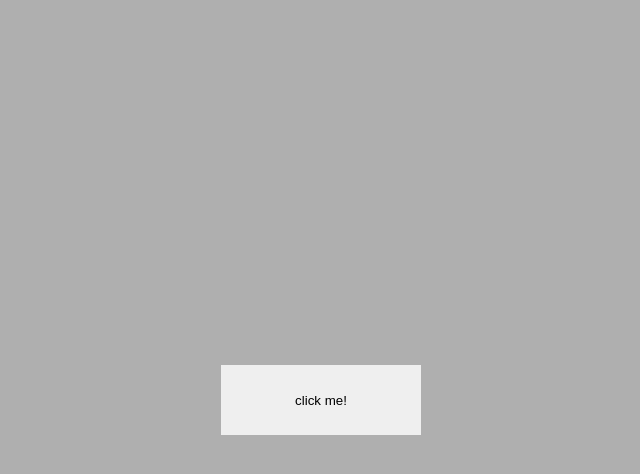
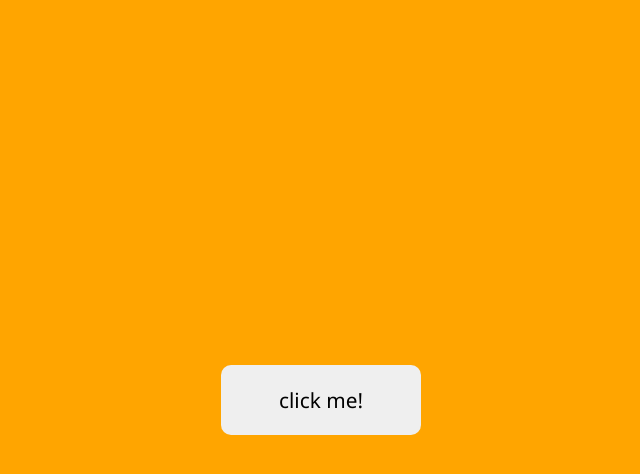
Before and after one commit to saeedkaboli/button, a plain HTML site: page index.htm in a window 1280 px wide. Both pictures are taken after a click on the button "click me!". Shown: the whole page, without its empty margins (319-959 px from the left). Drawn offline with Linux system fonts and the light colour scheme.

Commit message:
this is tird Commit

```diff
--- a/index.htm
+++ b/index.htm
@@ -25,12 +25,16 @@
             width: 200px;
             height: 70px;
             border: none;
+            border-radius: 10px;
+            color: #000;
+            font-family: 'Segoe UI', Tahoma, Geneva, Verdana, sans-serif;
+            font-size: 1.3rem;
 
         }
     </style>
 </head>
 <body>
-    <button id="btn">click me!</button>
+    <button id="btn" onmousedown="down()" onmouseup="up()">click me!</button>
 </body>
 <script src="java.js"></script>
 </html>
--- a/java.js
+++ b/java.js
@@ -1,4 +1,11 @@
 //this is JavaScript
 var El={
-    btn:document.querySelector("button")
+    btn:document.querySelector("button"),
+    body:document.querySelector("body")
 }
+function down(){
+    El.body.style.background="pink";
+}
+function up(){
+    El.body.style.background="orange";
+}
```
